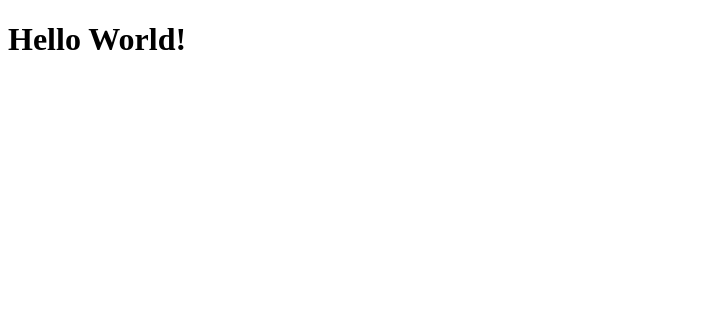
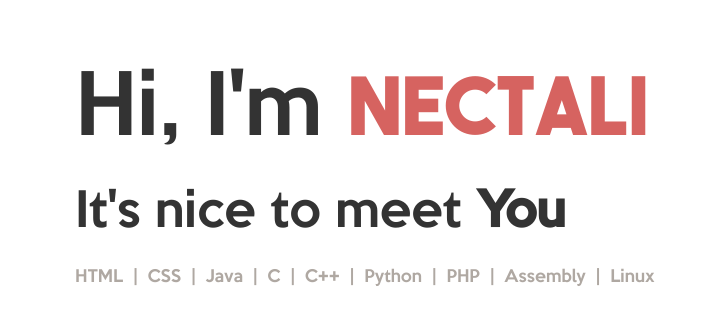
Before and after one commit to Nectali/portfolio, a plain HTML site: page index.html in a window 1280 px wide. Shown: the whole page, without its empty margins (0-709 px from the left). Drawn offline with Linux system fonts and the light colour scheme.

Commit message:
Added some CSS
Content and CSS update

```diff
--- /dev/null
+++ b/css/main.css
@@ -0,0 +1,49 @@
+@font-face {
+    font-family: boldfont;
+    src: url(../fonts/theboldfont.ttf) format('truetype');
+}
+
+@font-face {
+    font-family: keepcalm;
+    src: url(../fonts/keepcalm.ttf) format('truetype');
+}
+
+body{
+    margin: 0;
+    padding: 0;
+}
+
+#wrapper{
+
+    height: auto;
+    width: 100%;
+
+}
+
+#header{
+
+    line-height: 18px;
+    margin-left: 75px;
+    margin-top: 8%;
+    margin-bottom: 8%;
+
+    font-family: keepcalm;
+    font-size: 16px;
+    color: #AFA8A2;
+    font-weight: 100;
+}
+
+#intro{
+    font-size: 80px;
+    color: #333333;
+}
+
+#intro span{
+    font-family: boldfont;
+    color: #D66360;
+}
+
+#intro_s{
+    font-size: 46px;
+    color: #333333;
+}
--- a/index.html
+++ b/index.html
@@ -4,12 +4,24 @@
     <head>
 
         <title>Nectali's Web Portfolio</title>
+        <link rel="stylesheet" type="text/css" href="css/main.css">
+
+        <link rel="icon" type="image/png" sizes="32x32" href="img/favicon-32x32.png">
 
 
     </head>
 
     <body>
-        <h1>Hello World!</h1>
+
+
+        <div id="wrapper">
+            <div id="header">
+                <p id="intro">Hi, I'm <span>Nectali</span></p>
+                <p id="intro_s">It's nice to meet <strong>You</strong></p>
+                <p> HTML&nbsp;&nbsp;|&nbsp;&nbsp;CSS&nbsp;&nbsp;|&nbsp;&nbsp;Java&nbsp;&nbsp;|&nbsp;&nbsp;C&nbsp;&nbsp;|&nbsp;&nbsp;C++&nbsp;&nbsp;|&nbsp;&nbsp;Python&nbsp;&nbsp;|&nbsp;&nbsp;PHP&nbsp;&nbsp;|&nbsp;&nbsp;Assembly&nbsp;&nbsp;|&nbsp;&nbsp;Linux</p>
+            </div>
+        </div>
+
 
     </body>
 
```
Also changed, not shown: fonts/Mohave Italics.otf (added), fonts/Mohave-Bold Italics.otf (added), fonts/Mohave-Bold.otf (added), fonts/Mohave-SemiBold Italics.otf (added), fonts/Mohave-SemiBold.otf (added), fonts/Mohave.otf (added), fonts/Raleway-Black.ttf (added), fonts/Raleway-Bold.ttf (added), fonts/Raleway-ExtraLight.ttf (added), fonts/Raleway-Italic.ttf (added), fonts/Raleway-Medium.ttf (added), fonts/Raleway-Regular.ttf (added), fonts/Raleway-SemiBold.ttf (added), fonts/Raleway-Thin.ttf (added), 4 more files.
